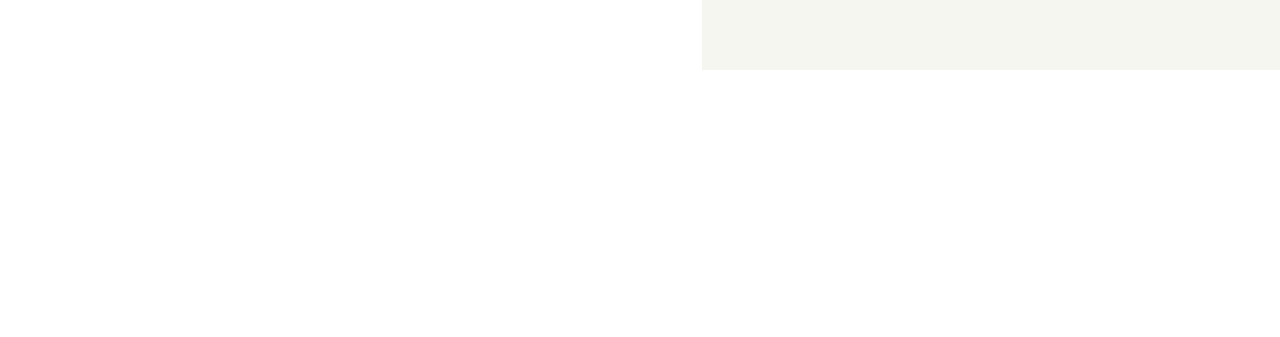
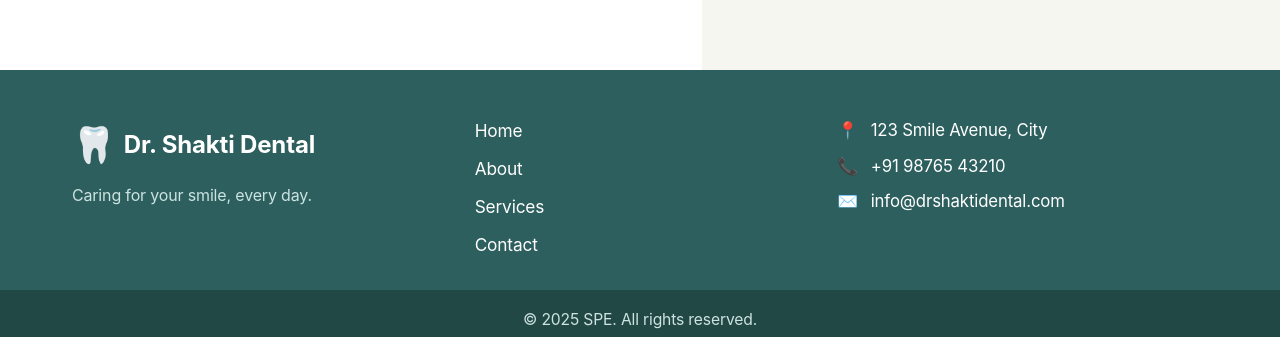
Before and after one commit to ShaktiPrasad09/dental-web, an Angular app: page / in a window 1280 px wide. Shown: the part 658-995 px from the top of the page. Before the commit the page ends 800 px from the top, so only its background shows below. Built offline with nearby package versions, Linux system fonts and the light colour scheme; a web font is replaced by a local one.

Commit message:
footer added

```diff
--- a/src/app/app.html
+++ b/src/app/app.html
@@ -1,2 +1,3 @@
 <app-header></app-header>
 <router-outlet></router-outlet>
+<app-footer></app-footer>
--- a/src/app/app.ts
+++ b/src/app/app.ts
@@ -1,12 +1,12 @@
 import { Component, signal } from '@angular/core';
 import { RouterOutlet } from '@angular/router';
 import { HeaderComponent } from './components/header/header';
-import { LandingComponent } from './components/landing/landing';
+import { FooterComponent } from "./components/footer/footer";
 
 @Component({
   selector: 'app-root',
   standalone: true,
-  imports: [RouterOutlet, HeaderComponent],
+  imports: [RouterOutlet, HeaderComponent, FooterComponent],
   templateUrl: './app.html',
   styleUrl: './app.scss'
 })
--- /dev/null
+++ b/src/app/components/footer/footer.html
@@ -0,0 +1,23 @@
+<footer class="footer">
+    <div class="footer-container">
+        <div class="footer-brand">
+            <span class="footer-logo">🦷</span>
+            <span class="footer-title">Dr. Shakti Dental</span>
+            <p class="footer-tagline">Caring for your smile, every day.</p>
+        </div>
+        <div class="footer-links">
+            <a href="/" class="footer-link">Home</a>
+            <a href="/about" class="footer-link">About</a>
+            <a href="/services" class="footer-link">Services</a>
+            <a href="/contact" class="footer-link">Contact</a>
+        </div>
+        <div class="footer-contact">
+            <div><span class="footer-icon">📍</span> 123 Smile Avenue, City</div>
+            <div><span class="footer-icon">📞</span> +91 98765 43210</div>
+            <div><span class="footer-icon">✉️</span> info@drshaktidental.com</div>
+        </div>
+    </div>
+    <div class="footer-bottom">
+        &copy; 2025 SPE. All rights reserved.
+    </div>
+</footer>
--- /dev/null
+++ b/src/app/components/footer/footer.scss
@@ -0,0 +1,97 @@
+.footer {
+    background: #2c5f5d;
+    color: #fff;
+    padding: 48px 0 0 0;
+    font-family: 'Inter', sans-serif;
+}
+
+.footer-container {
+    display: flex;
+    flex-wrap: wrap;
+    justify-content: space-between;
+    align-items: flex-start;
+    max-width: 1200px;
+    margin: 0 auto;
+    padding: 0 32px;
+    gap: 32px;
+}
+
+.footer-brand {
+    flex: 1 1 220px;
+    min-width: 200px;
+}
+
+.footer-logo {
+    font-size: 2.2rem;
+    vertical-align: middle;
+}
+
+.footer-title {
+    font-size: 1.5rem;
+    font-weight: 700;
+    margin-left: 8px;
+    vertical-align: middle;
+}
+
+.footer-tagline {
+    margin-top: 12px;
+    font-size: 1rem;
+    color: #cce3e1;
+}
+
+.footer-links {
+    flex: 1 1 180px;
+    display: flex;
+    flex-direction: column;
+    gap: 12px;
+    min-width: 140px;
+}
+
+.footer-link {
+    color: #fff;
+    text-decoration: none;
+    font-size: 1.08rem;
+    transition: color 0.2s;
+}
+
+.footer-link:hover {
+    color: #aee1d6;
+}
+
+.footer-contact {
+    flex: 1 1 220px;
+    min-width: 200px;
+    font-size: 1.05rem;
+    display: flex;
+    flex-direction: column;
+    gap: 10px;
+}
+
+.footer-icon {
+    margin-right: 8px;
+}
+
+.footer-bottom {
+    text-align: center;
+    background: #224846;
+    color: #cce3e1;
+    padding: 18px 0 8px 0;
+    font-size: 0.98rem;
+    margin-top: 32px;
+}
+
+@media (max-width: 900px) {
+    .footer-container {
+        flex-direction: column;
+        align-items: center;
+        gap: 24px;
+        padding: 0 12px;
+    }
+
+    .footer-brand,
+    .footer-links,
+    .footer-contact {
+        align-items: center;
+        text-align: center;
+    }
+}
```
Also changed, not shown: src/app/components/footer/footer.ts (added, +8 -0 lines).
